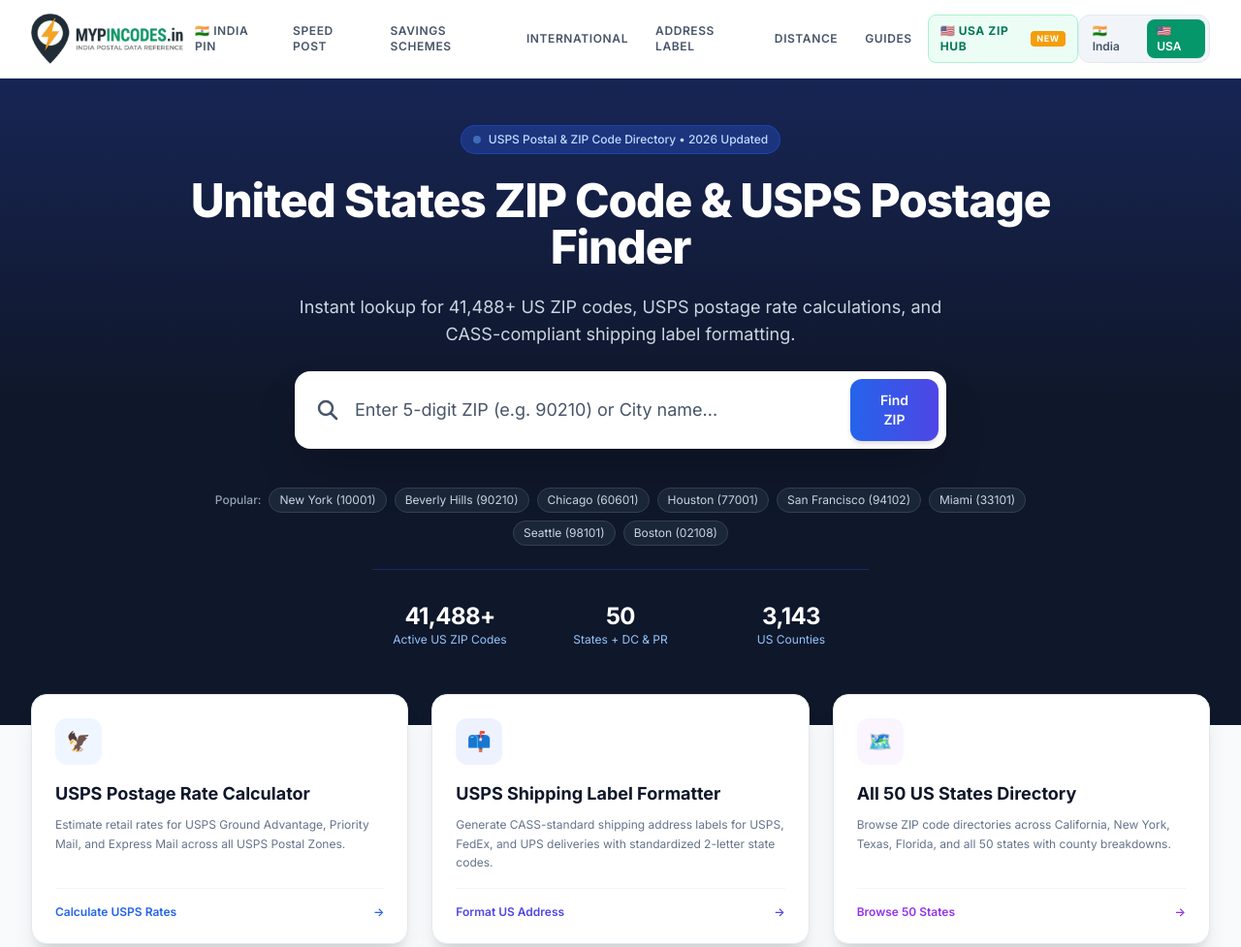
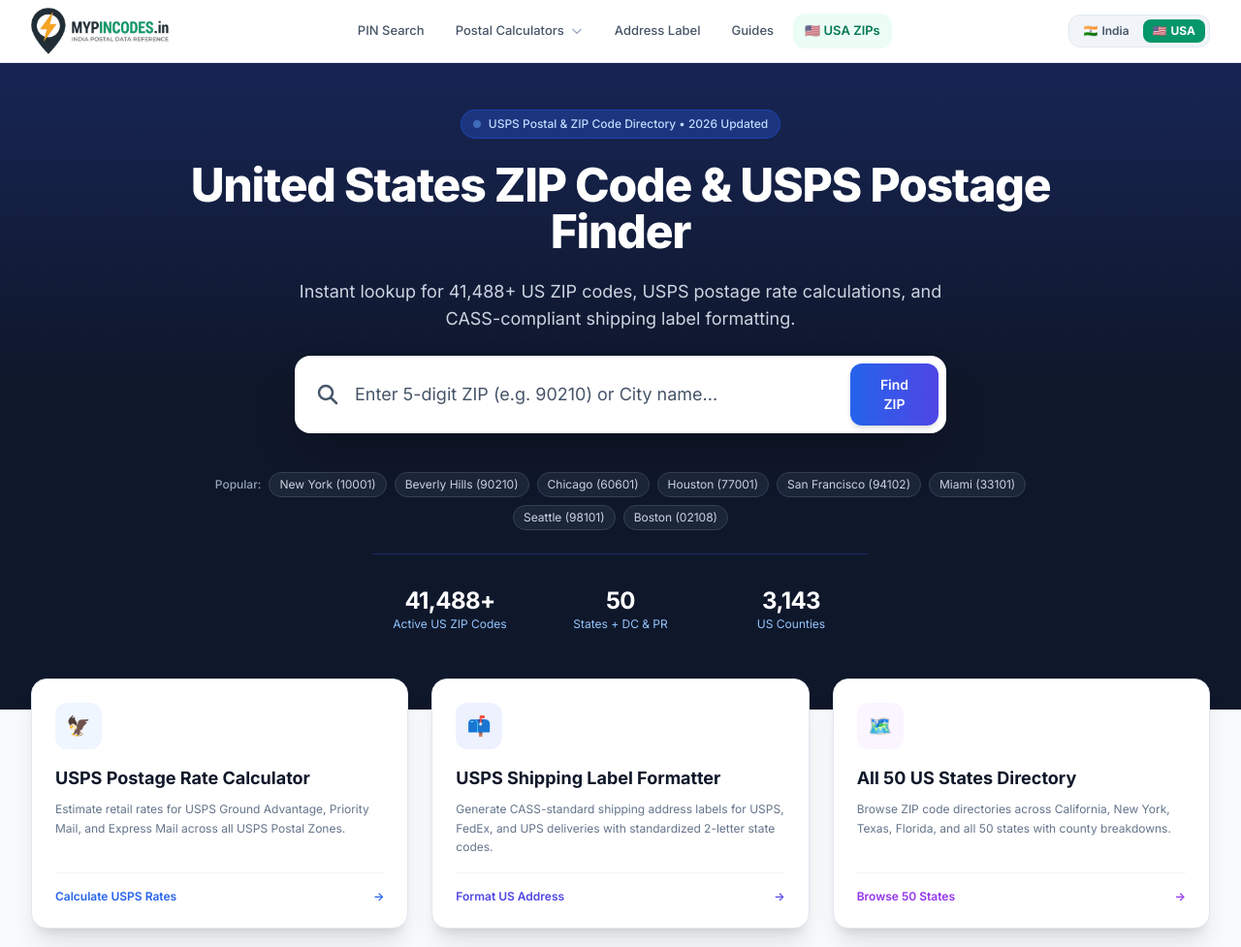
Before and after one commit to mirzamumtaz9494-netizen/mypincodes-in, an Astro site: page /us in a window 1280 px wide. Shown: the top 977 px of the page at 97% size. Built offline with nearby package versions, Linux system fonts and the light colour scheme; Astro itself is replaced by a stand-in of ours.

Commit message:
Enhance navbar: add clean Calculators dropdown, Title Case, prevent text wrapping

```diff
--- a/src/components/Navbar.astro
+++ b/src/components/Navbar.astro
@@ -4,87 +4,188 @@ interface Props {
 }
 
 const { activePage = 'home' } = Astro.props;
+const isCalculatorActive = ['calculator', 'schemes', 'international', 'distance'].includes(activePage);
 ---
 
-<header class="sticky top-0 z-50 glass-nav border-b border-slate-200/80 transition-all">
+<header class="sticky top-0 z-50 glass-nav border-b border-slate-200/80 transition-all bg-white/95 backdrop-blur-md">
   <div class="max-w-7xl mx-auto px-4 sm:px-6 lg:px-8">
-    <div class="flex items-center justify-between h-18 py-2">
+    <div class="flex items-center justify-between h-16 sm:h-18">
 
-      <!-- Brand Logo using User's Official Logo (Large & Crisp) -->
-      <a href="/" class="flex items-center py-1 group">
+      <!-- Brand Logo -->
+      <a href="/" class="flex items-center py-1 group shrink-0">
         <img
           src="/logo.png"
           alt="MyPincodes.in - India Postal Data Reference"
-          class="h-11 sm:h-13 md:h-14 w-auto object-contain transition-transform group-hover:scale-105 drop-shadow-sm"
+          class="h-9 sm:h-11 md:h-12 w-auto object-contain transition-transform group-hover:scale-105 drop-shadow-sm"
         />
       </a>
 
       <!-- Desktop Navigation Links -->
-      <nav class="hidden lg:flex items-center gap-1">
+      <nav class="hidden lg:flex items-center gap-1.5 xl:gap-2">
+
+        <!-- Home / PIN Lookup -->
         <a
           href="/"
-          class={`px-3 py-2 rounded-lg text-xs font-semibold uppercase tracking-wider transition-colors ${activePage === 'home' ? 'text-brand-700 bg-brand-50 border border-brand-200' : 'text-slate-600 hover:text-slate-900 hover:bg-slate-100'}`}
+          class={`px-3 py-2 rounded-xl text-[13px] font-medium whitespace-nowrap transition-all ${
+            activePage === 'home'
+              ? 'text-brand-700 bg-brand-50 font-semibold shadow-xs'
+              : 'text-slate-600 hover:text-brand-600 hover:bg-slate-50'
+          }`}
         >
-          🇮🇳 India PIN
+          PIN Search
         </a>
+
+        <!-- Calculators & Utilities Dropdown -->
+        <div class="relative group" id="calcDropdown">
+          <button
+            type="button"
+            class={`px-3 py-2 rounded-xl text-[13px] font-medium whitespace-nowrap transition-all flex items-center gap-1.5 ${
+              isCalculatorActive
+                ? 'text-brand-700 bg-brand-50 font-semibold shadow-xs'
+                : 'text-slate-600 hover:text-brand-600 hover:bg-slate-50'
+            }`}
+            aria-expanded="false"
+          >
+            <span>Postal Calculators</span>
+            <svg class="w-3.5 h-3.5 text-slate-400 group-hover:text-brand-600 transition-transform group-hover:rotate-180" fill="none" stroke="currentColor" viewBox="0 0 24 24">
+              <path stroke-linecap="round" stroke-linejoin="round" stroke-width="2" d="M19 9l-7 7-7-7" />
+            </svg>
+          </button>
+
+          <!-- Dropdown Floating Menu -->
+          <div class="absolute left-0 top-full pt-2 w-80 opacity-0 invisible group-hover:opacity-100 group-hover:visible transition-all duration-200 ease-out z-50">
+            <div class="bg-white rounded-2xl shadow-xl border border-slate-200/80 p-2 space-y-1">
+
               <a
                 href="/speed-post-calculator"
-          class={`px-3 py-2 rounded-lg text-xs font-semibold uppercase tracking-wider transition-colors ${activePage === 'calculator' ? 'text-brand-700 bg-brand-50 border border-brand-200' : 'text-slate-600 hover:text-slate-900 hover:bg-slate-100'}`}
+                class="flex items-start gap-3 p-2.5 rounded-xl hover:bg-brand-50/80 transition-colors group/item"
               >
-          Speed Post
+                <div class="w-8 h-8 rounded-lg bg-accent-100 text-accent-700 flex items-center justify-center text-sm font-bold shrink-0 mt-0.5">
+                  ⚡
+                </div>
+                <div>
+                  <div class="text-xs font-bold text-slate-900 group-hover/item:text-brand-700">Speed Post Calculator</div>
+                  <div class="text-[11px] text-slate-500">Official India Post tariffs with 18% GST</div>
+                </div>
               </a>
+
               <a
                 href="/post-office-schemes-calculator"
-          class={`px-3 py-2 rounded-lg text-xs font-semibold uppercase tracking-wider transition-colors ${activePage === 'schemes' ? 'text-brand-700 bg-brand-50 border border-brand-200' : 'text-slate-600 hover:text-slate-900 hover:bg-slate-100'}`}
+                class="flex items-start gap-3 p-2.5 rounded-xl hover:bg-amber-50/80 transition-colors group/item"
               >
-          Savings Schemes
+                <div class="w-8 h-8 rounded-lg bg-amber-100 text-amber-700 flex items-center justify-center text-sm font-bold shrink-0 mt-0.5">
+                  💰
+                </div>
+                <div>
+                  <div class="text-xs font-bold text-slate-900 group-hover/item:text-amber-800 flex items-center gap-1.5">
+                    <span>Savings Schemes</span>
+                    <span class="px-1.5 py-0.2 rounded bg-amber-200 text-amber-900 text-[9px] font-extrabold">8.2%</span>
+                  </div>
+                  <div class="text-[11px] text-slate-500">SSY, PPF, Senior Citizen, NSC & KVP</div>
+                </div>
               </a>
+
               <a
                 href="/international-postage-calculator"
-          class={`px-3 py-2 rounded-lg text-xs font-semibold uppercase tracking-wider transition-colors ${activePage === 'international' ? 'text-brand-700 bg-brand-50 border border-brand-200' : 'text-slate-600 hover:text-slate-900 hover:bg-slate-100'}`}
+                class="flex items-start gap-3 p-2.5 rounded-xl hover:bg-sky-50/80 transition-colors group/item"
               >
-          International
+                <div class="w-8 h-8 rounded-lg bg-sky-100 text-sky-700 flex items-center justify-center text-sm font-bold shrink-0 mt-0.5">
+                  ✈️
+                </div>
+                <div>
+                  <div class="text-xs font-bold text-slate-900 group-hover/item:text-sky-800">International Postage</div>
+                  <div class="text-[11px] text-slate-500">EMS & Air Parcel to USA, UK, UAE & 200+ countries</div>
+                </div>
               </a>
+
+              <a
+                href="/distance-calculator"
+                class="flex items-start gap-3 p-2.5 rounded-xl hover:bg-emerald-50/80 transition-colors group/item"
+              >
+                <div class="w-8 h-8 rounded-lg bg-emerald-100 text-emerald-700 flex items-center justify-center text-sm font-bold shrink-0 mt-0.5">
+                  📍
+                </div>
+                <div>
+                  <div class="text-xs font-bold text-slate-900 group-hover/item:text-emerald-700">PIN-to-PIN Distance</div>
+                  <div class="text-[11px] text-slate-500">Transit kilometers & delivery estimates</div>
+                </div>
+              </a>
+
+              <div class="border-t border-slate-100 pt-1 mt-1">
+                <a
+                  href="/speed-post-rates-chart"
+                  class="flex items-center justify-between px-3 py-2 text-[11px] font-semibold text-brand-600 hover:text-brand-800 hover:bg-slate-50 rounded-lg transition-colors"
+                >
+                  <span>Official Speed Post Rate Chart 2026</span>
+                  <span>→</span>
+                </a>
+              </div>
+
+            </div>
+          </div>
+        </div>
+
+        <!-- Address Label Formatter -->
         <a
           href="/address-formatter"
-          class={`px-3 py-2 rounded-lg text-xs font-semibold uppercase tracking-wider transition-colors ${activePage === 'formatter' ? 'text-brand-700 bg-brand-50 border border-brand-200' : 'text-slate-600 hover:text-slate-900 hover:bg-slate-100'}`}
+          class={`px-3 py-2 rounded-xl text-[13px] font-medium whitespace-nowrap transition-all ${
+            activePage === 'formatter'
+              ? 'text-brand-700 bg-brand-50 font-semibold shadow-xs'
+              : 'text-slate-600 hover:text-brand-600 hover:bg-slate-50'
+          }`}
         >
           Address Label
         </a>
-        <a
-          href="/distance-calculator"
-          class={`px-3 py-2 rounded-lg text-xs font-semibold uppercase tracking-wider transition-colors ${activePage === 'distance' ? 'text-brand-700 bg-brand-50 border border-brand-200' : 'text-slate-600 hover:text-slate-900 hover:bg-slate-100'}`}
-        >
-          Distance
-        </a>
+
+        <!-- Postal Knowledge Guides -->
         <a
           href="/guides"
-          class={`px-3 py-2 rounded-lg text-xs font-semibold uppercase tracking-wider transition-colors ${activePage === 'guides' ? 'text-brand-700 bg-brand-50 border border-brand-200' : 'text-slate-600 hover:text-slate-900 hover:bg-slate-100'}`}
+          class={`px-3 py-2 rounded-xl text-[13px] font-medium whitespace-nowrap transition-all ${
+            activePage === 'guides'
+              ? 'text-brand-700 bg-brand-50 font-semibold shadow-xs'
+              : 'text-slate-600 hover:text-brand-600 hover:bg-slate-50'
+          }`}
         >
           Guides
         </a>
+
+        <!-- USA Hub Link -->
         <a
           href="/us"
-          class={`px-3 py-2 rounded-lg text-xs font-bold uppercase tracking-wider transition-colors flex items-center gap-1.5 ${activePage === 'us' ? 'text-brand-700 bg-brand-50 border border-brand-200' : 'text-slate-700 bg-slate-100 hover:bg-brand-50 hover:text-brand-700'}`}
+          class={`px-3 py-2 rounded-xl text-[13px] font-medium whitespace-nowrap transition-all flex items-center gap-1.5 ${
+            activePage === 'us'
+              ? 'text-brand-700 bg-brand-50 font-semibold shadow-xs'
+              : 'text-slate-600 hover:text-brand-600 hover:bg-slate-50'
+          }`}
         >
-          <span>🇺🇸 USA ZIP Hub</span>
-          <span class="px-1.5 py-0.2 rounded bg-accent-500 text-[9px] text-white font-bold">New</span>
+          <span>🇺🇸 USA ZIPs</span>
         </a>
+
       </nav>
 
-      <!-- Country Toggle Pill -->
-      <div class="hidden sm:flex items-center gap-1 bg-slate-100 p-1 rounded-xl border border-slate-200 text-xs font-semibold">
+      <!-- Right Side: Clean Country Segmented Control -->
+      <div class="hidden sm:flex items-center gap-1 bg-slate-100 p-1 rounded-xl border border-slate-200 text-xs font-semibold shrink-0">
         <a
           href="/"
-          class={`px-2.5 py-1 rounded-lg transition-all ${activePage !== 'us' ? 'bg-brand-600 text-white shadow-sm' : 'text-slate-600 hover:text-slate-900'}`}
+          class={`px-2.5 py-1 rounded-lg transition-all flex items-center gap-1 ${
+            activePage !== 'us'
+              ? 'bg-brand-600 text-white shadow-xs font-bold'
+              : 'text-slate-600 hover:text-slate-900'
+          }`}
         >
-          🇮🇳 India
+          <span>🇮🇳</span>
+          <span>India</span>
         </a>
         <a
           href="/us"
-          class={`px-2.5 py-1 rounded-lg transition-all ${activePage === 'us' ? 'bg-brand-600 text-white shadow-sm' : 'text-slate-600 hover:text-slate-900'}`}
+          class={`px-2.5 py-1 rounded-lg transition-all flex items-center gap-1 ${
+            activePage === 'us'
+              ? 'bg-brand-600 text-white shadow-xs font-bold'
+              : 'text-slate-600 hover:text-slate-900'
+          }`}
         >
-          🇺🇸 USA
+          <span>🇺🇸</span>
+          <span>USA</span>
         </a>
       </div>
 
@@ -92,7 +193,7 @@ const { activePage = 'home' } = Astro.props;
       <button
         type="button"
         id="mobileMenuBtn"
-        class="lg:hidden p-2 rounded-lg text-slate-600 hover:text-slate-900 hover:bg-slate-100 focus:outline-none"
+        class="lg:hidden p-2 rounded-xl text-slate-600 hover:text-slate-900 hover:bg-slate-100 focus:outline-none"
         aria-label="Toggle navigation menu"
       >
         <svg class="w-6 h-6" fill="none" stroke="currentColor" viewBox="0 0 24 24">
@@ -104,22 +205,47 @@ const { activePage = 'home' } = Astro.props;
   </div>
 
   <!-- Mobile Dropdown Menu -->
-  <div id="mobileMenu" class="hidden lg:hidden border-t border-slate-200 bg-white px-4 pt-2 pb-4 space-y-1 shadow-xl">
+  <div id="mobileMenu" class="hidden lg:hidden border-t border-slate-200 bg-white px-4 pt-3 pb-6 space-y-2 shadow-2xl">
     <div class="py-2 border-b border-slate-100 flex items-center justify-between text-xs font-bold text-slate-400 uppercase">
       <span>Select Region</span>
       <div class="flex gap-2">
-        <a href="/" class="px-2 py-0.5 rounded bg-brand-100 text-brand-800">🇮🇳 India</a>
-        <a href="/us" class="px-2 py-0.5 rounded bg-slate-100 text-slate-800">🇺🇸 USA</a>
+        <a href="/" class="px-2.5 py-1 rounded-lg bg-brand-600 text-white text-xs font-bold">🇮🇳 India</a>
+        <a href="/us" class="px-2.5 py-1 rounded-lg bg-slate-100 text-slate-800 text-xs font-semibold">🇺🇸 USA</a>
       </div>
     </div>
-    <a href="/" class="block px-3 py-2 rounded-md text-base font-medium text-slate-700 hover:text-brand-600 hover:bg-slate-50">🇮🇳 India PIN Finder</a>
-    <a href="/speed-post-calculator" class="block px-3 py-2 rounded-md text-base font-medium text-slate-700 hover:text-brand-600 hover:bg-slate-50">Speed Post Rate Calculator</a>
-    <a href="/post-office-schemes-calculator" class="block px-3 py-2 rounded-md text-base font-medium text-slate-700 hover:text-brand-600 hover:bg-slate-50">💰 Post Office Savings Schemes</a>
-    <a href="/international-postage-calculator" class="block px-3 py-2 rounded-md text-base font-medium text-slate-700 hover:text-brand-600 hover:bg-slate-50">✈️ International Postage Calculator</a>
-    <a href="/address-formatter" class="block px-3 py-2 rounded-md text-base font-medium text-slate-700 hover:text-brand-600 hover:bg-slate-50">Courier Address Formatter</a>
-    <a href="/distance-calculator" class="block px-3 py-2 rounded-md text-base font-medium text-slate-700 hover:text-brand-600 hover:bg-slate-50">PIN-to-PIN Distance Tool</a>
-    <a href="/guides" class="block px-3 py-2 rounded-md text-base font-medium text-slate-700 hover:text-brand-600 hover:bg-slate-50">📚 Postal Knowledge Guides</a>
-    <a href="/us" class="block px-3 py-2 rounded-md text-base font-bold text-brand-700 hover:bg-brand-50">🇺🇸 USA ZIP Code & USPS Hub</a>
+
+    <a href="/" class="flex items-center gap-2 px-3 py-2.5 rounded-xl text-sm font-semibold text-slate-800 hover:bg-slate-50">
+      <span>🇮🇳</span> PIN Search & Lookup
+    </a>
+
+    <div class="pt-2 pb-1 text-[11px] font-bold text-slate-400 uppercase tracking-wider px-3">
+      Postal Calculators
+    </div>
+    <a href="/speed-post-calculator" class="flex items-center gap-2 px-3 py-2 rounded-xl text-sm font-medium text-slate-700 hover:bg-slate-50">
+      <span>⚡</span> Speed Post Rate Calculator
+    </a>
+    <a href="/post-office-schemes-calculator" class="flex items-center gap-2 px-3 py-2 rounded-xl text-sm font-medium text-slate-700 hover:bg-slate-50">
+      <span>💰</span> Post Office Savings Schemes (8.2%)
+    </a>
+    <a href="/international-postage-calculator" class="flex items-center gap-2 px-3 py-2 rounded-xl text-sm font-medium text-slate-700 hover:bg-slate-50">
+      <span>✈️</span> International Postage Calculator
+    </a>
+    <a href="/distance-calculator" class="flex items-center gap-2 px-3 py-2 rounded-xl text-sm font-medium text-slate-700 hover:bg-slate-50">
+      <span>📍</span> PIN-to-PIN Distance Tool
+    </a>
+
+    <div class="pt-2 pb-1 text-[11px] font-bold text-slate-400 uppercase tracking-wider px-3">
+      Utilities & Resources
+    </div>
+    <a href="/address-formatter" class="flex items-center gap-2 px-3 py-2 rounded-xl text-sm font-medium text-slate-700 hover:bg-slate-50">
+      <span>📦</span> Courier Address Formatter
+    </a>
+    <a href="/guides" class="flex items-center gap-2 px-3 py-2 rounded-xl text-sm font-medium text-slate-700 hover:bg-slate-50">
+      <span>📚</span> Postal Knowledge Guides
+    </a>
+    <a href="/us" class="flex items-center gap-2 px-3 py-2 rounded-xl text-sm font-bold text-brand-700 hover:bg-brand-50">
+      <span>🇺🇸</span> USA ZIP Code Hub
+    </a>
   </div>
 </header>
 
```
Lines whose indentation alone changed are shown as unchanged.
